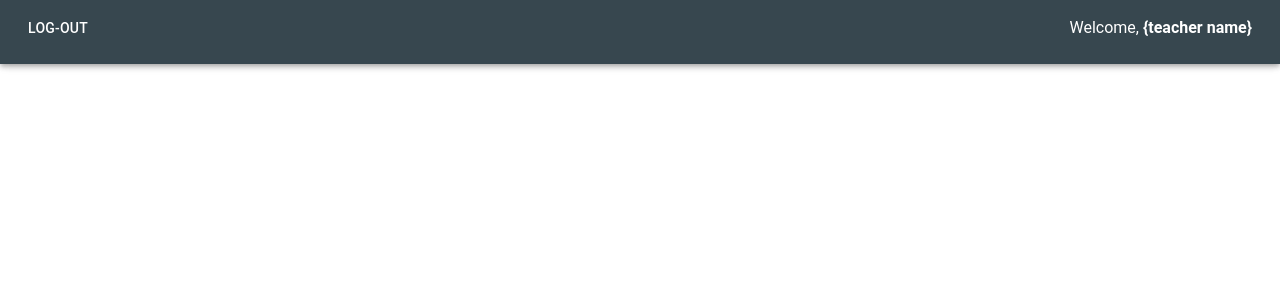
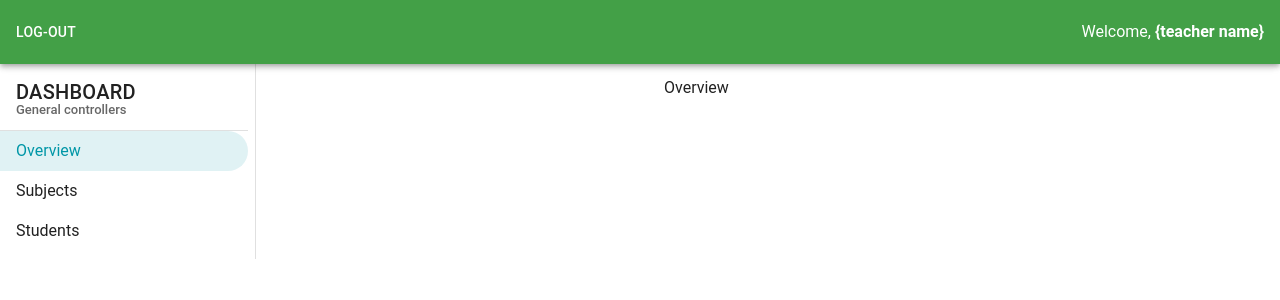
Before and after one commit to rafael-lua/teacher-dashboard, a Vue app: page /dashboard in a window 1280 px wide. Shown: the top 300 px of the page. Built offline with nearby package versions, Linux system fonts and the light colour scheme.

Commit message:
update dashboard component with layouting and submenus for controllers

```diff
--- a/src/views/Dashboard.vue
+++ b/src/views/Dashboard.vue
@@ -1,13 +1,63 @@
 <template>
-  <v-container fluid>
-    <v-app-bar color="blue-grey darken-3 white--text" app>
-      <v-container fill-height fluid class="d-flex justify-space-between">
-        <p class="text-uppercase font-weight-medium text-body-2">log-out</p>
-        <p class="font-weight-regular">
+  <v-container fluid class="pa-0">
+    <!-- dashboard main navigation  -->
+    <v-app-bar color="green darken-1 white--text fixIndex">
+      <v-container
+        fill-height
+        fluid
+        class="d-flex justify-space-between pa-0 ma-0s"
+      >
+        <p class="text-uppercase font-weight-medium text-body-2 pa-0 ma-0">
+          log-out
+        </p>
+        <p class="font-weight-regular pa-0 ma-0">
           Welcome, <span class="font-weight-bold">{teacher name}</span>
         </p>
       </v-container>
     </v-app-bar>
+
+    <v-row>
+      <v-col>
+        <!-- dashboard left control panel -->
+        <v-navigation-drawer permanent cliped class="lighten-5">
+          <v-list shaped dense>
+            <v-list-item class="py-1">
+              <v-list-item-content>
+                <v-list-item-title class="text-h6 text-uppercase">
+                  dashboard
+                </v-list-item-title>
+                <v-list-item-subtitle>General controllers</v-list-item-subtitle>
+              </v-list-item-content>
+            </v-list-item>
+
+            <v-divider></v-divider>
+
+            <v-list-item-group
+              mandatory
+              v-model="currentControllerId"
+              color="cyan darken-2"
+            >
+              <v-list-item rounded @click="setController('overview')">
+                <v-list-item-content> Overview </v-list-item-content>
+              </v-list-item>
+              <v-list-item @click="setController('subjects')">
+                <v-list-item-content> Subjects </v-list-item-content>
+              </v-list-item>
+              <v-list-item @click="setController('students')">
+                <v-list-item-content> Students </v-list-item-content>
+              </v-list-item>
+            </v-list-item-group>
+          </v-list>
+        </v-navigation-drawer>
+      </v-col>
+      <v-col>
+        <v-container>
+          <div v-if="view('overview')">Overview</div>
+          <div v-if="view('subjects')">Subjects</div>
+          <div v-if="view('students')">Students</div>
+        </v-container>
+      </v-col>
+    </v-row>
   </v-container>
 </template>
 
@@ -17,7 +67,28 @@
  */
 export default {
   name: "Dashboard",
+
+  data() {
+    return {
+      currentControllerId: 0,
+      controller: "overview",
+    };
+  },
+
+  methods: {
+    view: function (v) {
+      return v === this.controller;
+    },
+
+    setController: function (c) {
+      this.controller = c;
+    },
+  },
 };
 </script>
 
-<style scoped></style>
+<style scoped>
+.fixIndex {
+  z-index: 1;
+}
+</style>
```
